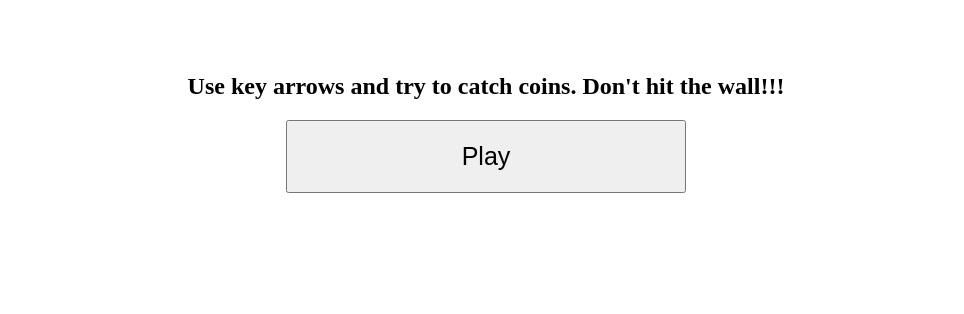
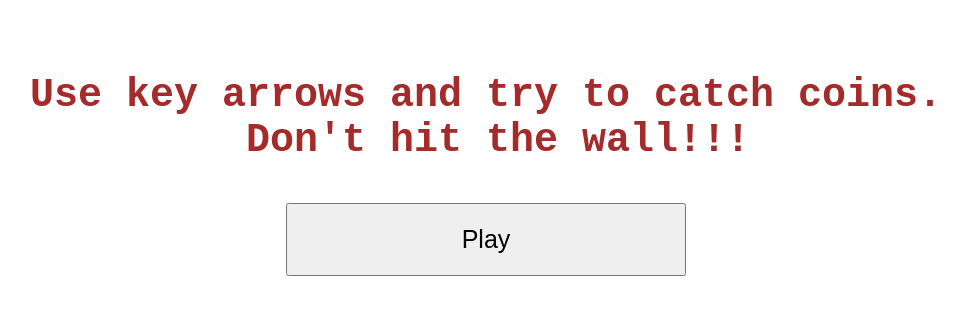
Before and after one commit to EwkaF/furryGame, a website built with webpack: page index.html in a window 1280 px wide. Shown: the part 378-692 px from the top of the page, without its empty margins (154-1118 px from the left). Built offline with nearby package versions, Linux system fonts and the light colour scheme.

Commit message:
styles added

```diff
--- a/css/style.css
+++ b/css/style.css
@@ -41,12 +41,12 @@ section#score div {
 
 
 .furry {
-  background-image: url('../images/furry.png');
+  background-image: url('../images/krolik.png');
   background-repeat: no-repeat;
   background-size: cover;
 }
 .coin {
-  background-image: url('../images/coin.png');
+  background-image: url('../images/marchew.png');
   background-repeat: no-repeat;
   background-size: cover;
 }
@@ -67,6 +67,12 @@ section#start h1, section#over  h1{
   font-size: 100px;
   padding:10px;
 }
+
+section#start pre{
+  font-size: 40px;
+  font-weight: bolder;
+  color: brown;
+}
 section#over pre {
   display: inline-block;
   width: 100%;
--- a/index.html
+++ b/index.html
@@ -12,7 +12,7 @@
 
 <section id="start">
   <h1>LET'S PLAY</h1>
-  <h2>Use key arrows and try to catch coins. Don't hit the wall!!!</h2>
+  <pre>Use key arrows and try to catch coins.<br/> Don't hit the wall!!!</pre>
   <button>Play</button>
 </section>
 
```
Also changed, not shown: images/krolik.png (added), images/marchew.png (added).
